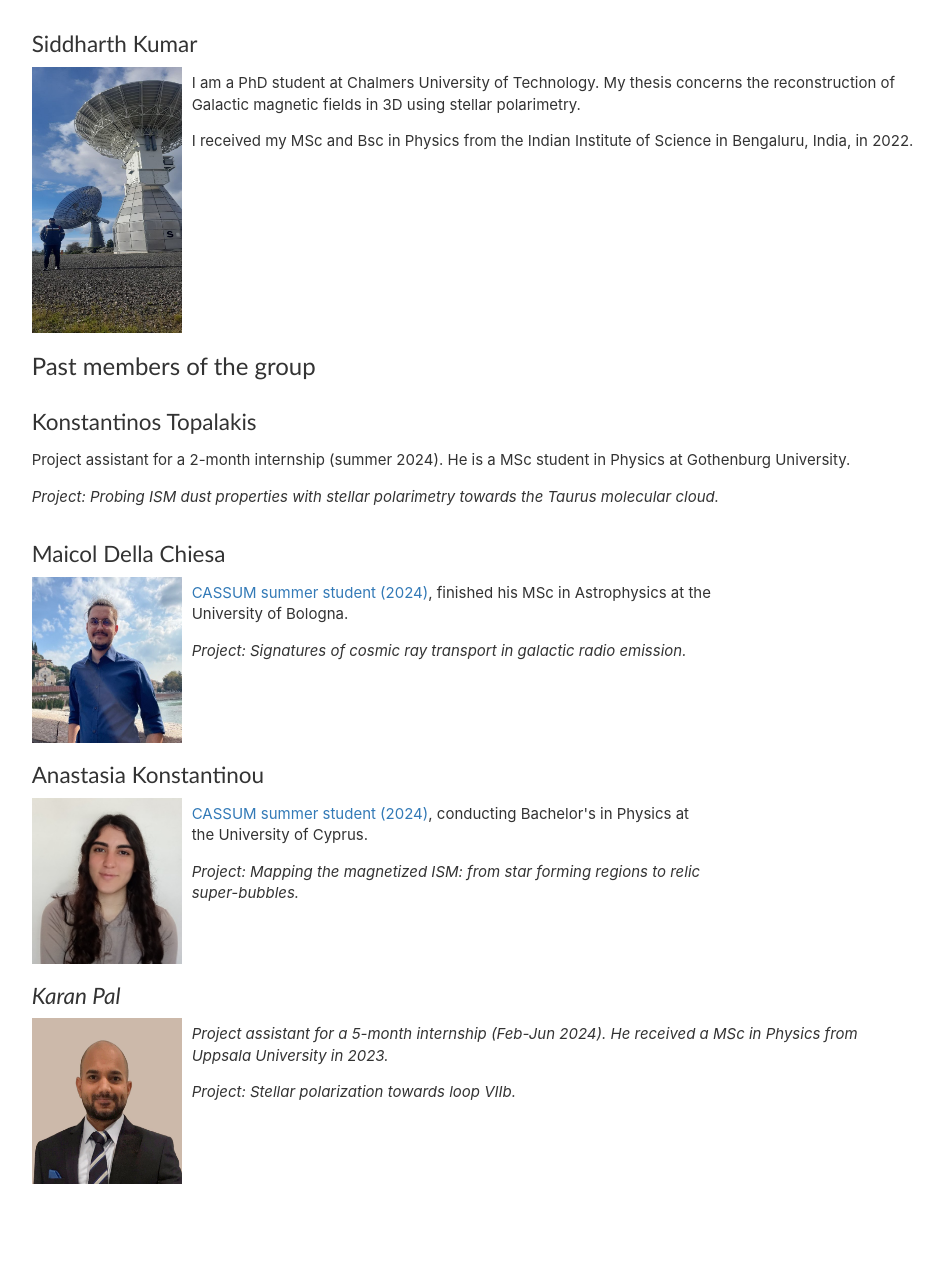
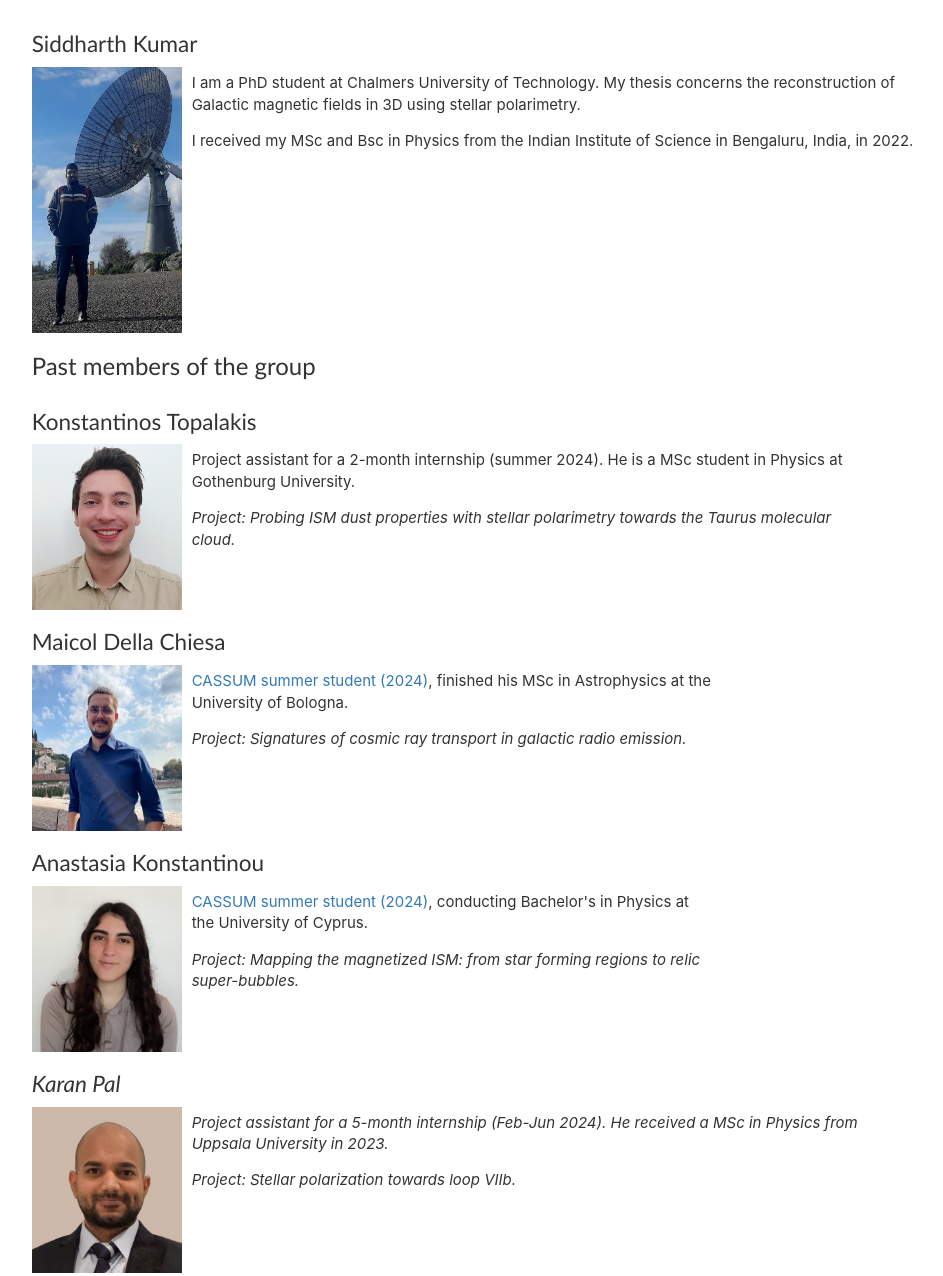
Before and after one commit to gpanopoulou/gpanopoulou.github.io, a plain HTML site: page group.html in a window 1280 px wide. Shown: the part 569-1845 px from the top of the page, without its empty margins (158-1101 px from the left). Before the commit the page ends 1761 px from the top, so only its background shows below. Drawn offline with Linux system fonts and the light colour scheme.

Commit message:
Add files via upload
new photos

```diff
--- a/group.html
+++ b/group.html
@@ -157,7 +157,7 @@ hr {
 
 <div style="display: inline-block;">
         <h2>Siddharth Kumar</h2>
-        <img src="siddharth.jpg" style="float: left; margin-right:10px; width:150px;height:266px;">
+        <img src="siddharth_crop.jpg" style="float: left; margin-right:10px; width:150px;height:266px;">
         <p> I am a PhD student at Chalmers University of Technology. My thesis concerns the reconstruction of Galactic magnetic fields in 3D using stellar polarimetry.
 <p>I received my MSc and Bsc in Physics from the Indian Institute of Science in Bengaluru, India, in 2022.
 </div>
@@ -168,7 +168,7 @@ hr {
 
 <div style="display: inline-block;">
         <h2>Konstantinos Topalakis</h2>
-
+        <img src="topalakis2.jpg" style="float: left; margin-right:10px; width:150px;height:166px;">
         <p> Project assistant for a 2-month internship (summer 2024). He is a MSc student in Physics at Gothenburg University.
 <p><i>Project: Probing ISM dust properties with stellar polarimetry towards the Taurus molecular cloud.</i>
 </div>
@@ -189,7 +189,7 @@ hr {
 
 <div style="display: inline-block;">
         <h2>Karan Pal</h2>
-        <img src="Karan.jpg" style="float: left; margin-right:10px; width:150px;height:166px;">
+        <img src="Karan_crop.jpg" style="float: left; margin-right:10px; width:150px;height:166px;">
         <p> Project assistant for a 5-month internship (Feb-Jun 2024). He received a MSc in Physics from Uppsala University in 2023.
 <p><i>Project: Stellar polarization towards loop VIIb.</i>
 </div>
```
Also changed, not shown: Karan_crop.jpg (added), siddharth_crop.jpg (added), topalakis2.jpg (added).
